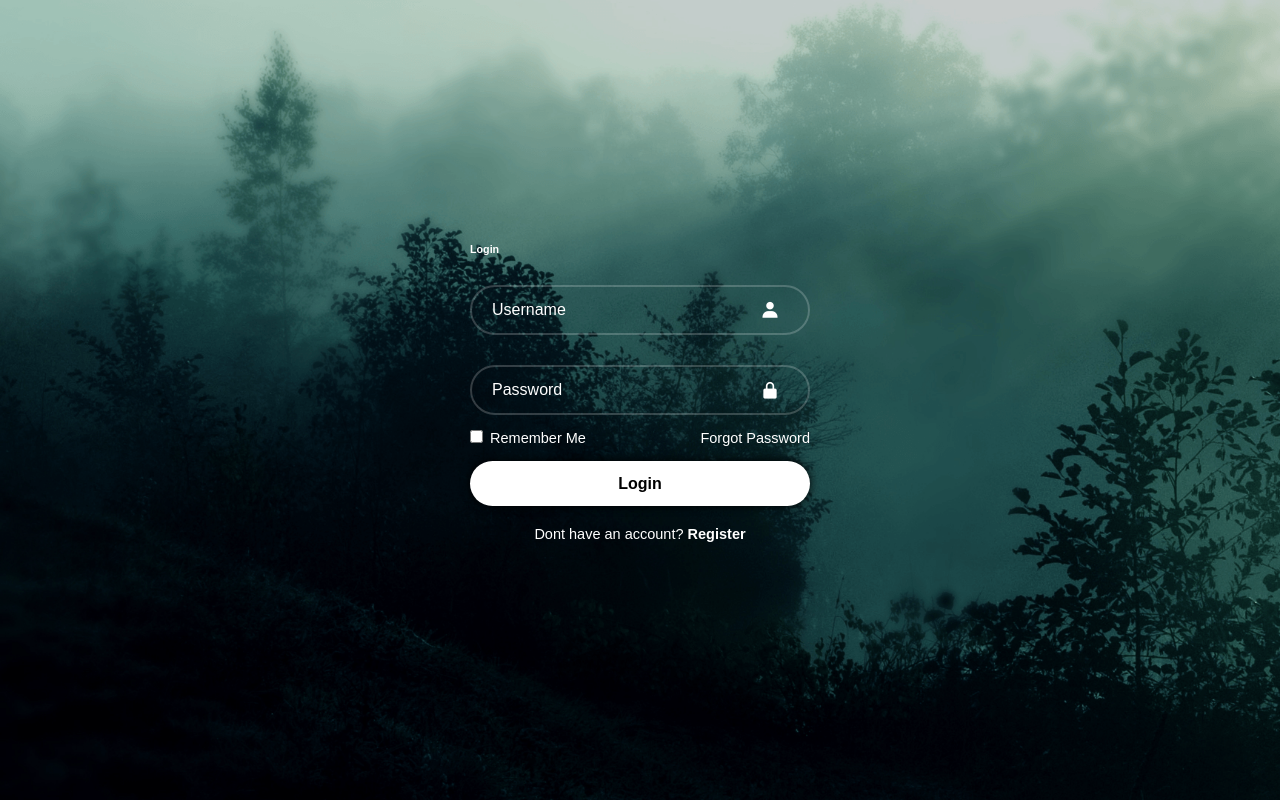
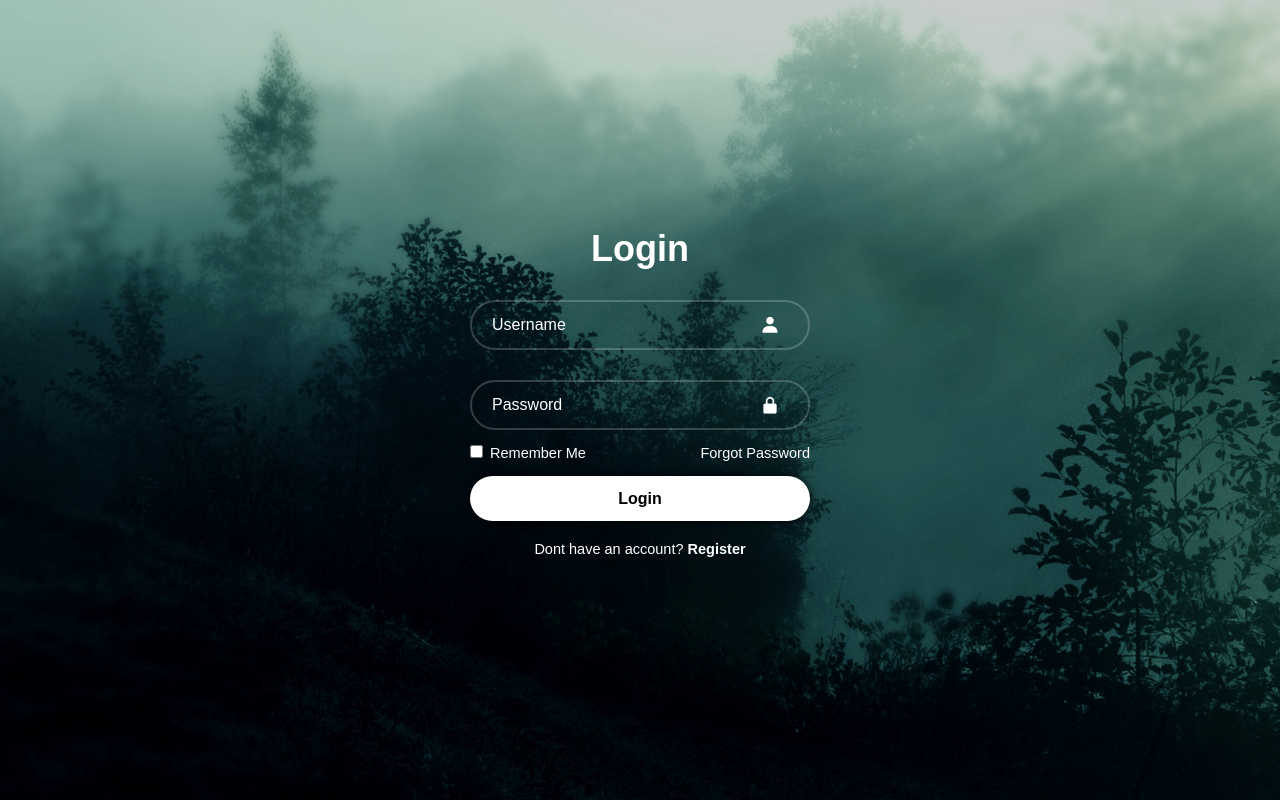
Before and after one commit to justthatTobi/login_signup, a plain HTML site: page login_signup/index.html in a window 1280 px wide. Drawn offline with nearby package versions, Linux system fonts and the light colour scheme.

Commit message:
fix: modified login style.

```diff
--- a/login_signup/index.html
+++ b/login_signup/index.html
@@ -10,7 +10,7 @@
    <body>
       <div class="wrapper">
          <form action="">
-            <h6>Login</h6>
+            <h1>Login</h1>
             <div class="input-box">
                <input type="text" placeholder="Username" required>
                <i class='bx bxs-user'></i>
```
